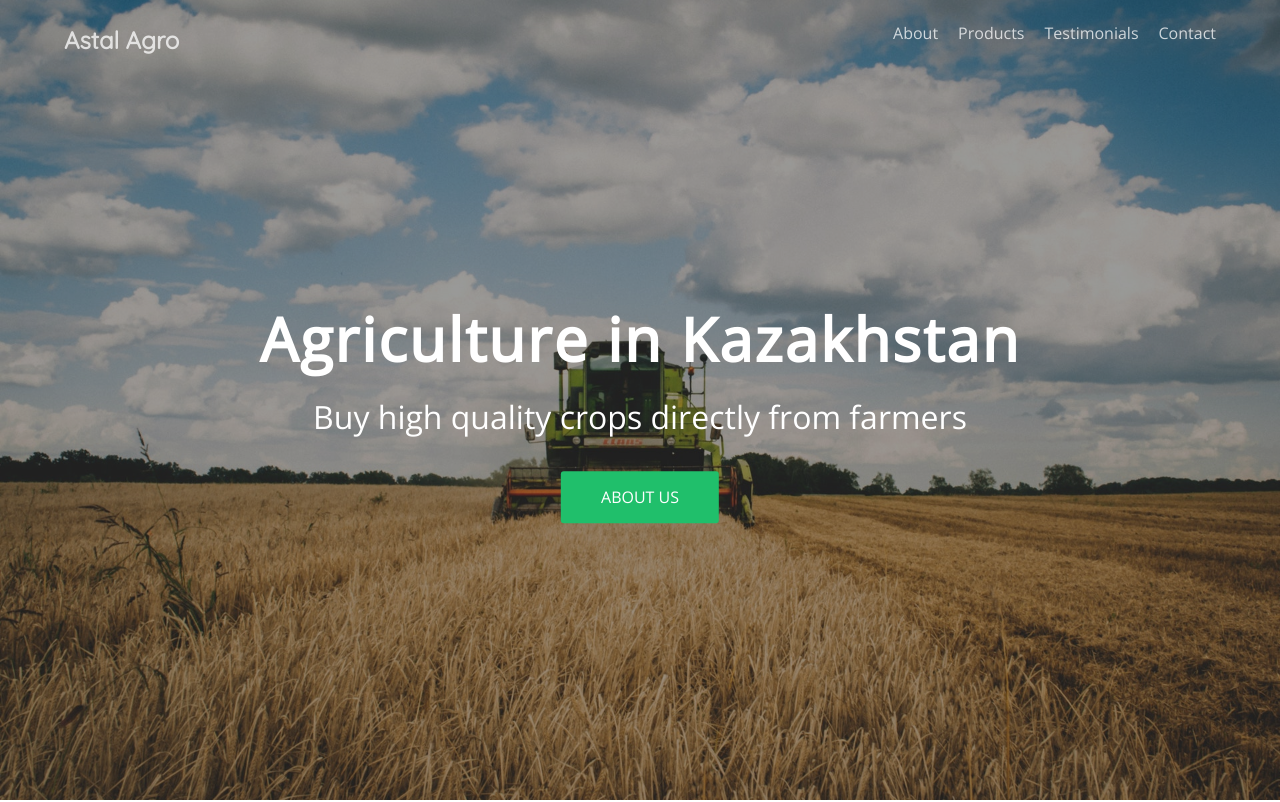
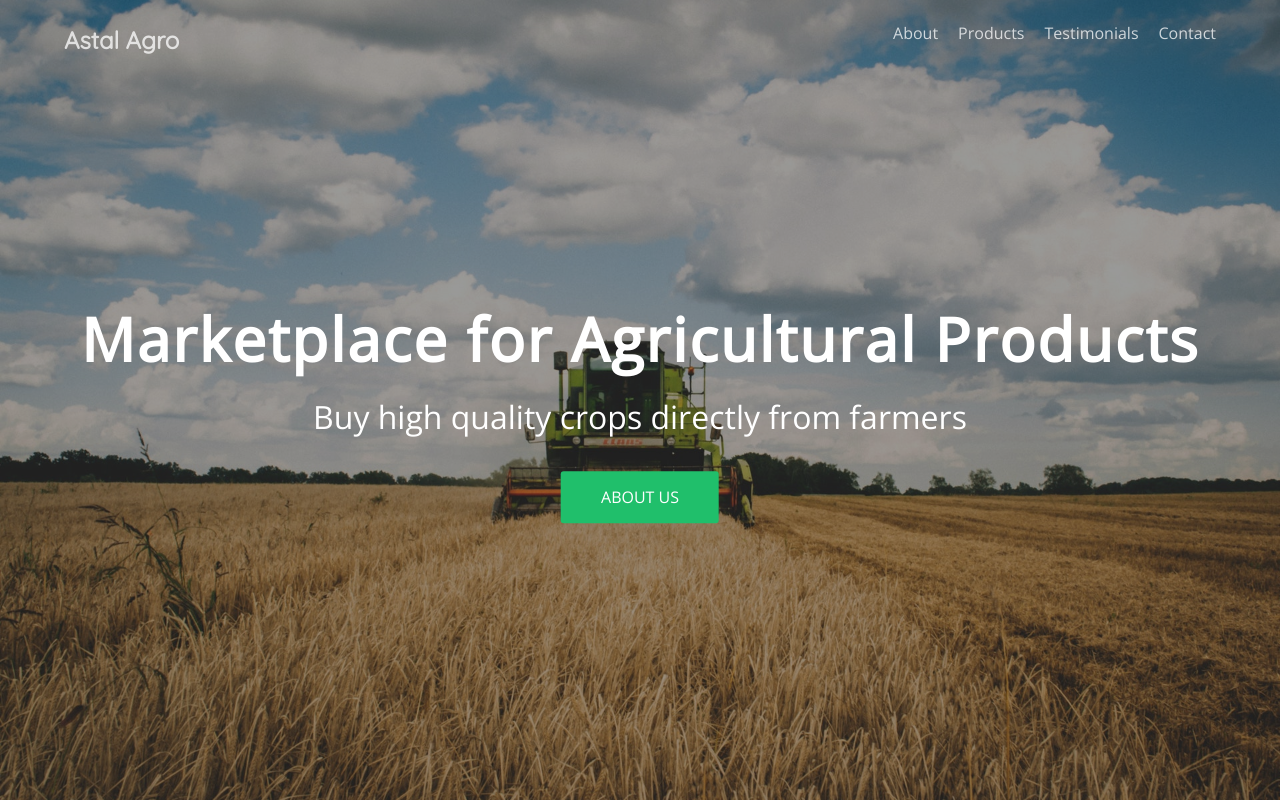
Before and after one commit to assainov/astal, a website: page index.html in a window 1280 px wide. Shown: the top 802 px of the page. Drawn offline with nearby package versions, Linux system fonts and the light colour scheme.

Commit message:
Changed the headline of the website

```diff
--- a/index.html
+++ b/index.html
@@ -3,7 +3,7 @@
 <head>
   <meta charset="utf-8">
   <meta name="viewport" content="width=device-width, initial-scale=1">
-  <title>Astal Agro - Agriculture in Kazakhstan</title>
+  <title>Astal Agro</title>
   <link rel="shortcut icon" href="assets/img/favicon.png" type="image/x-icon">
   <link rel="stylesheet" href="https://use.fontawesome.com/releases/v5.4.2/css/brands.css" integrity="sha384-BCEeiNUiLzxxoeYaIu7jJqq0aVVz2O2Ig4WbWEmRQ2Dx/AAxNV1wMDBXyyrxw1Zd" crossorigin="anonymous">
 <link rel="stylesheet" href="https://use.fontawesome.com/releases/v5.4.2/css/fontawesome.css" integrity="sha384-HU5rcgG/yUrsDGWsVACclYdzdCcn5yU8V/3V84zSrPDHwZEdjykadlgI6RHrxGrJ" crossorigin="anonymous">
@@ -26,7 +26,7 @@
       </nav>
       <div class="header__text-box">
         <h1 class="heading-primary u-margin-bottom-medium">
-          <span class="heading-primary--main">Agriculture in Kazakhstan</span>
+          <span class="heading-primary--main">Marketplace for Agricultural Products</span>
           <span class="heading-primary--sub">Buy high quality crops directly from farmers</span>
         </h1>
         <a href="#" class="btn btn--primary">About Us</a>
```
